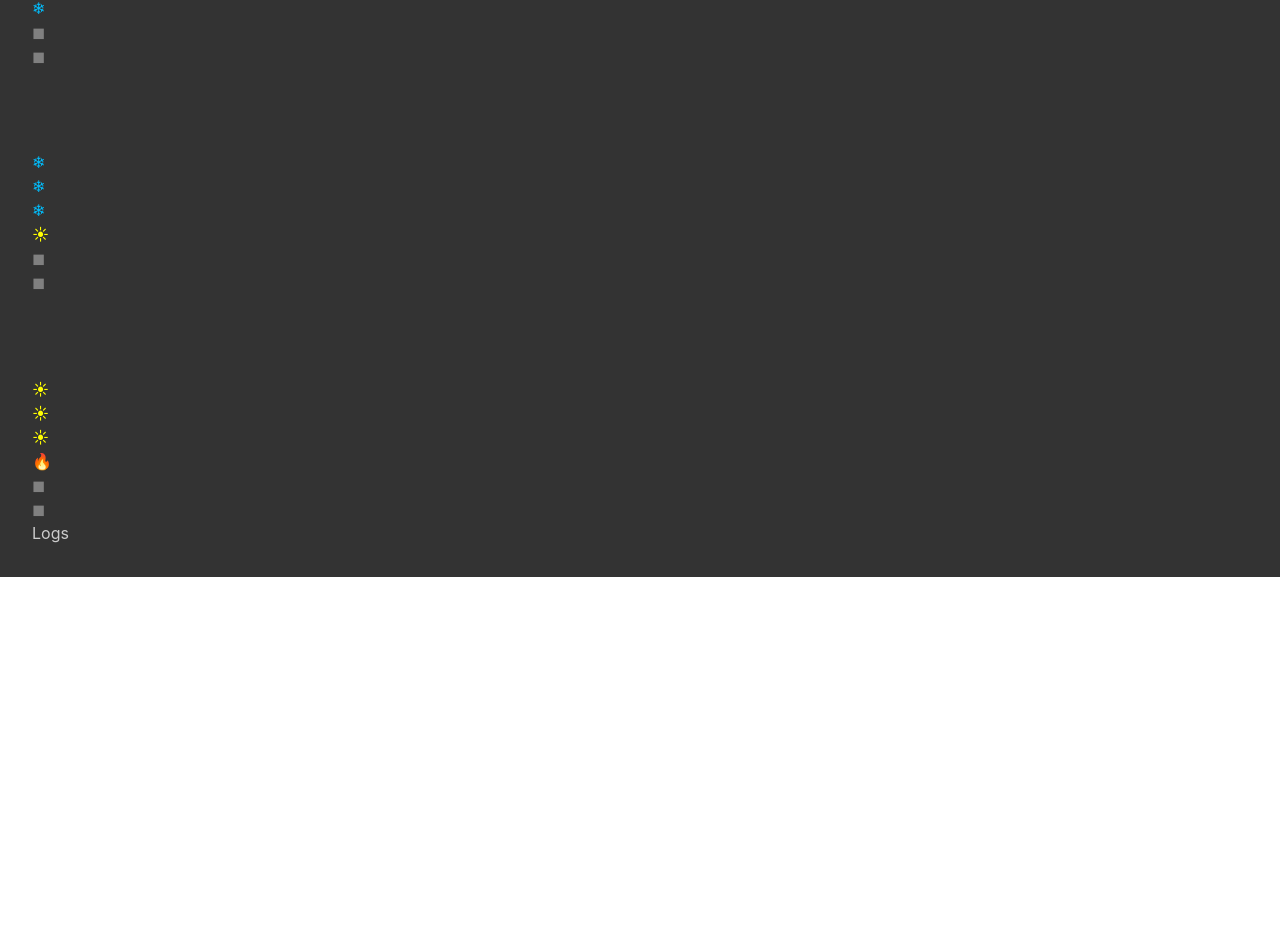
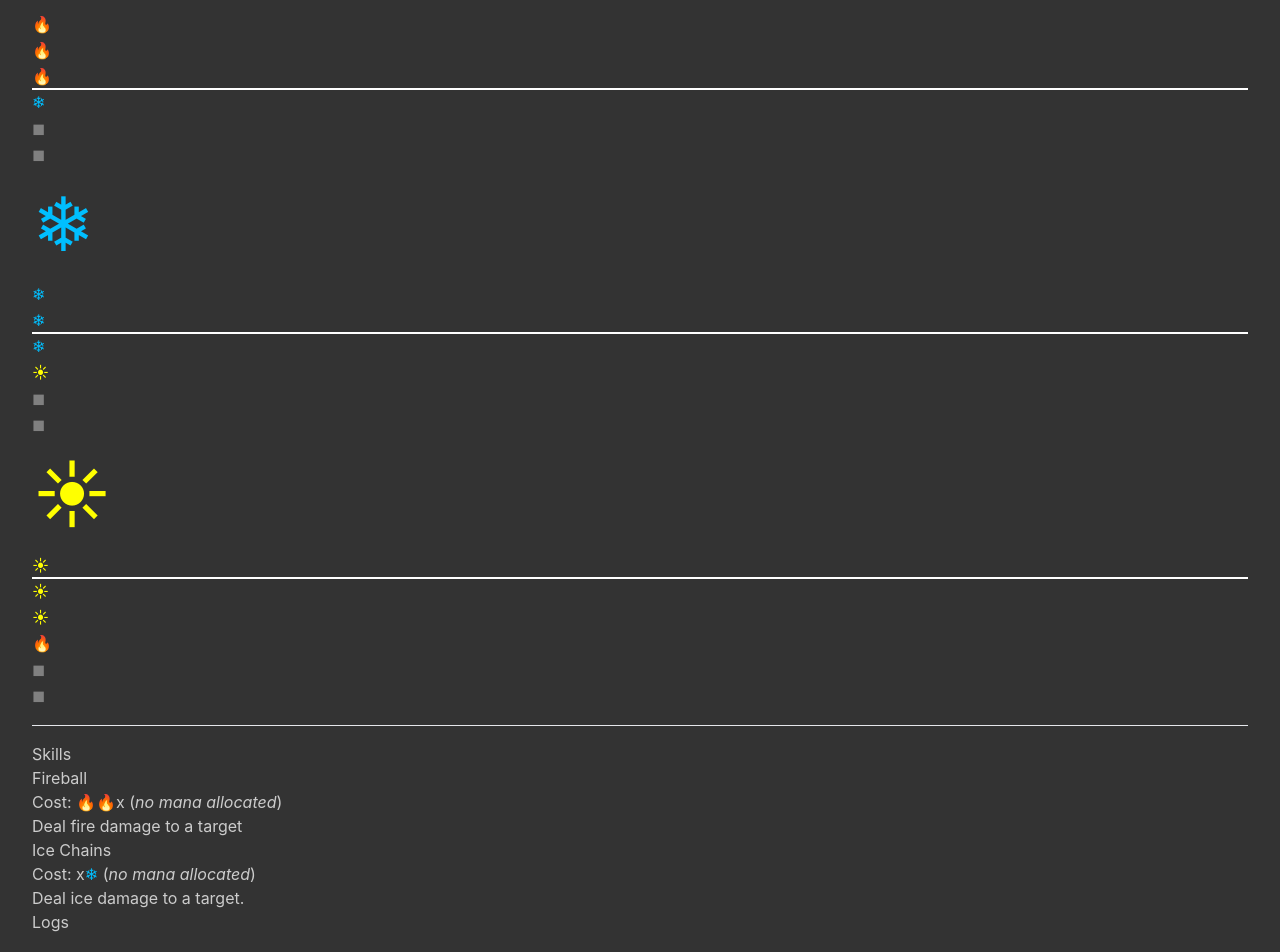
Before and after one commit to Vindexus/RyanDiceGame, a React (Vite) app: page / in a window 1280 px wide. Shown: the part 384-1336 px from the top of the page. Before the commit the page ends 961 px from the top, so only its background shows below. Built offline with nearby package versions, Linux system fonts and the light colour scheme.

Commit message:
More game stuff and a stray html file

```diff
--- /dev/null
+++ b/colin-semantic.html
@@ -0,0 +1,154 @@
+<!DOCTYPE html>
+<html lang="en">
+<head>
+	<meta charset="UTF-8">
+	<meta name="viewport" content="width=device-width, initial-scale=1.0">
+	<meta http-equiv="X-UA-Compatible" content="ie=edge">
+	<title>HTML5 Semantic Elements Resources - Colin Kierans</title>
+	<link rel="icon" href="./favicon.ico" type="image/x-icon">
+	<style>
+      /*
+				1. Use a more-intuitive box-sizing model.
+			*/
+      *, *::before, *::after {
+          box-sizing: border-box;
+      }
+      /*
+				2. Remove default margin
+			*/
+      * {
+          margin: 0;
+      }
+      /*
+				Typographic tweaks!
+				3. Add accessible line-height
+				4. Improve text rendering
+			*/
+      body {
+          line-height: 1.5;
+          -webkit-font-smoothing: antialiased;
+      }
+      /*
+				5. Improve media defaults
+			*/
+      img, picture, video, canvas, svg {
+          display: block;
+          max-width: 100%;
+      }
+      /*
+				6. Remove built-in form typography styles
+			*/
+      input, button, textarea, select {
+          font: inherit;
+      }
+      /*
+				7. Avoid text overflows
+			*/
+      p, h1, h2, h3, h4, h5, h6 {
+          overflow-wrap: break-word;
+      }
+      /*
+				8. Create a root stacking context
+			*/
+      #root, #__next {
+          isolation: isolate;
+      }
+	</style>
+	<style>
+			body {
+					min-height: 100vh;
+					background: #111;
+					line-height: 1.4;
+					font-family: sans-serif;
+					font-size: 18px;
+					color: #eee;
+			}
+
+			main {
+					max-width: 600px;
+					margin: 1em auto;
+			}
+
+			section {
+          background: #242424;
+          margin: 0 auto 1em;
+          padding: 2em;
+          border-radius: 1em;
+			}
+
+			h1, h2, h3 {
+					color: mediumpurple;
+					font-weight: bold;
+					margin: 0;
+			}
+
+			h1 {
+					color: #eee;
+					font-size: 1.75em;
+			}
+
+			h2 {
+					font-size: 1.5em;
+			}
+
+			a, a:visited {
+					color: teal;
+					text-decoration: underline;
+			}
+
+			a:hover {
+					color: lightseagreen;
+			}
+
+			section {
+					margin-bottom: 1em;
+			}
+
+			ul {
+					list-style: inside;
+					padding: 0px;
+			}
+
+			li {
+					margin: 0 0 0.5em;
+
+			}
+	</style>
+</head>
+<body>
+	<main>
+		<section>
+			<h2>Lecture Links</h2>
+			<ul>
+				<li>
+					<a href="https://github.com/Vindexus/Semantic">Assignment</a>
+					<small> - View the README for instructions</small>
+				</li>
+				<li>
+					<a href="https://docs.google.com/presentation/d/18nsQCpWBBtHlJM3H_L6M-eJCnv8SjXBc6pw8zfWb9GY/edit?usp=sharing">Lecture Slides</a>
+				</li>
+			</ul>
+		</section>
+		<section>
+			<h2>Further Reading</h2>
+			<ul>
+				<li>
+					<a href="https://www.w3schools.com/tags/default.asp">
+						W3Schools HTML Element Reference
+					</a>
+				</li>
+				<li>
+					<a href="https://codepen.io/plfstr/full/zYqQeRw">
+						Tag Memory Game
+					</a>
+				</li>
+				<li>
+					<a href="https://www.freecodecamp.org/news/semantic-html5-elements/">
+						Semantic HTML5 Elements Explained
+					</a>
+				</li>
+			</ul>
+		</section>
+	</main>
+</body>
+</html>
--- a/src/App.css
+++ b/src/App.css
@@ -1,6 +1,16 @@
 body, html {
     background: #333;
     color: #ccc;
+}
+
+html {
+    -webkit-touch-callout: none; /* iOS Safari */
+    -webkit-user-select: none; /* Safari */
+    -khtml-user-select: none; /* Konqueror HTML */
+    -moz-user-select: none; /* Old versions of Firefox */
+    -ms-user-select: none; /* Internet Explorer/Edge */
+    user-select: none; /* Non-prefixed version, currently
+                                  supported by Chrome, Edge, Opera and Firefox */
 }
 
 body {
@@ -33,3 +43,49 @@ body {
 .empty-mana {
     opacity: 0.5;
 }
+
+.mana-die {
+    transition: all 0.25s ease;
+    border-color: #666;
+    background: none;
+}
+
+.mana-die-selected {
+    border-color: white;
+    box-shadow: 0px 3px 13px white;
+}
+
+div.mana-die-spent {
+    opacity: 0.25;
+    box-shadow: none;
+    border-color: #666;
+    transform: scale(0.9);
+}
+
+.mana-die-face {
+    border-bottom: 2px solid transparent;
+    transition: all 0.25s ease;
+}
+
+.mana-die-face.highlight {
+    border-color: white;
+}
+
+h3 {
+    font-weight: bold;
+    font-size: 1.3em;
+}
+
+hr.divider {
+    margin: 1em 0;
+}
+
+.skill.disabled {
+
+}
+
+.skill.castable {
+    cursor: pointer;
+    box-shadow: 0px 0px 10px #535bf2;
+    border-color: #535bf2;
+}
--- a/src/App.tsx
+++ b/src/App.tsx
@@ -1,59 +1,140 @@
-import { useState } from 'react'
+import {useEffect, useState} from 'react'
 import './App.css'
-import {Game, newGame, rerollEnemyDice, rollEnemyDice, rollManaDice} from "./lib/game";
+import {
+	Game,
+	newGame,
+	newRound,
+	rerollEnemyDice,
+	rerollSelectedManaDice,
+	rollEnemyDice,
+	rollManaDice, assignMana
+} from "./lib/game";
 import EnemyCard from "./components/EnemyCard";
 import CombatantHeader from "./components/CombatantHeader";
-import ManaDieC from "./components/ManaDie";
+import ManaDieC, {ManaIcon} from "./components/ManaDie";
+import {canCast} from "./lib/skill";
 rollEnemyDice
 const styles = {
-	btn: `btn text-sm border-gray px-2 py-1 bg-gray`
+	btn: `rounded bg-teal-800 text-sm px-4 py-2 bg-gray ms-1`
 }
 
 function App() {
 	const [game, setGame] = useState<Game>(newGame())
+	const [selectedManaDice, setSelectedManaDice] = useState<number[]>([])
+
+	function clickManaDie (idx: number) {
+		if (game.manaDice[idx].spent) {
+			return
+		}
+
+		if (selectedManaDice.includes(idx)) {
+			setSelectedManaDice(selectedManaDice.filter(x => {
+				return x !== idx
+			}))
+		}
+		else {
+			setSelectedManaDice([
+				...selectedManaDice,
+				idx,
+			])
+		}
+	}
+
+	function clickSkill (id: string) {
+		setGame(assignMana(game, id, selectedManaDice))
+		setSelectedManaDice([])
+	}
+
+	useEffect(() => {
+		setGame(newRound(game))
+	}, [])
+
   return (
     <>
 			<div className={'container mx-auto px-4'}>
-				<header className={'w-full border p-2 text-xl flex justify-between'}>
-					<div>
-						Game!
-					</div>
+				<header className={'w-full border p-2 flex justify-between content-center'}>
+					<span className={'text-xl'}>
+						Round {game.roundNumber}
+					</span>
 					<div>
 						<button className={styles.btn} type={'button'} onClick={() => {
-							setGame(rollManaDice(game))
+							if (game.enemies[0].roll === null) {
+								return
+							}
+							if (selectedManaDice.length === 0) {
+								return
+							}
+
+							setGame(rerollSelectedManaDice(game, selectedManaDice))
+							setSelectedManaDice([])
 						}}>
-							Roll Mana Dice
+							Reroll {selectedManaDice.length} Mana and Enemies
 						</button>
 						<button className={styles.btn} type={'button'} onClick={() => {
-							setGame(rollEnemyDice(game))
+							setGame(newRound(game))
 						}}>
-							New Enemy Attacks
+							New Round
 						</button>
-						<button className={styles.btn} type={'button'} onClick={() => {
+						{/*<button className={styles.btn} type={'button'} onClick={() => {
 							setGame(rerollEnemyDice(game))
 						}}>
 							Reroll Enemies
-						</button>
+						</button>*/}
 					</div>
 				</header>
 				<main className={'w-full flex flex-row'}>
 					<div className={'w-2/3 mt-3 me-3 border p-2'}>
 						<section>
-							<h3 className={'font-bold text-lg'}>Enemies</h3>
+							<h3>Enemies</h3>
 							{game.enemies.map((e) => {
 								return <EnemyCard enemy={e} key={e.id} />
 							})}
 						</section>
-						<hr className={'my-4'} />
+						<hr className={'divider'} />
 						<section>
 							<CombatantHeader combatant={game.player} />
 						</section>
 						<section>
+							<h3>Mana</h3>
 							<div className={'flex w-full justify-around p-2'}>
 								{game.manaDice.map((md, idx) => {
-									return <ManaDieC die={md} key={idx} />
+									return <ManaDieC
+										data-name={"mana-die"}
+										die={md}
+										selected={selectedManaDice.includes(idx)}
+										key={idx}
+										onClick={() => {
+											clickManaDie(idx)
+										}} />
 								})}
 							</div>
+						</section>
+						<hr className={'divider'} />
+						<section>
+							<h3>Skills</h3>
+							{game.skills.map((skill) => {
+								const {type, id, paidMana} = skill
+								const castable = canCast(skill)
+								return <div className={'skill my-2 border p-2 ' + (castable ? ' castable' : ' disabled')} key={id} onClick={() => {
+									clickSkill(id)
+								}}>
+									<header>
+										<h3 className={'text-lg font-bold'}>{type.name}</h3>
+										<div className={'font-semibold'}>
+											Cost: {skill.cost.map((m, idx) => {
+												return <span className={'mana-cost'} key={idx}>
+													{m === 'any' ? 'x' : <ManaIcon type={m} />}
+												</span>
+											})} ({skill.paidMana.length
+												? skill.paidMana.map((pm, idx) => <ManaIcon type={pm} key={idx} />)
+												: <em>no mana allocated</em>})
+										</div>
+									</header>
+									<div>
+										{type.description}
+									</div>
+								</div>
+							})}
 						</section>
 					</div>
 					<aside className={'border p-2 w-1/3 mt-3'}>
--- a/src/components/ManaDie.tsx
+++ b/src/components/ManaDie.tsx
@@ -2,18 +2,20 @@ import {ManaDie, ManaDieFace, ManaType} from "../lib/mana";
 
 type ManaDieProps = {
 	die: ManaDie
+	selected: boolean
+	onClick: Function
 }
 
 export default function ManaDieC (props: ManaDieProps) {
-	const {die} = props
-	const active = die.activeFaceIdx >= 0 ? die.faces[die.activeFaceIdx] : null
-	return <div className={'w-32 h-32 border flex flex-col justify-between'}>
-		<div className={'h-2/3 flex justify-center align-center'} style={{fontSize: '55px'}}>
-			{active ? <ManaDieFaceC face={active} /> : <>&nbsp;</>}
+	const {die, selected, onClick} = props
+	const activeFace = die.activeFaceIdx >= 0 ? die.faces[die.activeFaceIdx] : null
+	return <div onClick={() => onClick()} className={`mana-die w-32 h-32 tw-border-solid border-2 flex flex-col justify-between mana-die-${selected ? 'selected' : ''} ${die.spent ? 'mana-die-spent' : ''}`}>
+		<div className={'h-2/3 flex justify-center align-center'} style={{fontSize: '75px'}}>
+			{activeFace ? <ManaDieFaceC face={activeFace} /> : <>&nbsp;</>}
 		</div>
 		<div className={'flex justify-around'}>
 			{die.faces.map((face, idx) => {
-				return <ManaDieFaceC face={face} key={idx} />
+				return <ManaDieFaceC face={face} key={idx} highlight={idx === die.activeFaceIdx} />
 			})}
 		</div>
 	</div>
@@ -32,16 +34,23 @@ function getManaSymbol (type: ManaType) {
 	}
 }
 
-function ManaDieFaceC ({face}: {face: ManaDieFace}) {
-	return <div className={'flex flex-wrap justify-center content-center'}>
+function ManaDieFaceC ({face, highlight}: {face: ManaDieFace, highlight: boolean}) {
+	if (!face) {
+		return <div>!F</div>
+	}
+
+	return <div className={'mana-die-face flex flex-wrap justify-center content-center ' + (highlight ? 'highlight' : '')}>
 		{!face.globes.length && <div className={'empty-mana'}>◼</div>}
 		{face.globes.map((g, idx) => {
 
 
-			return <span key={idx} className={'mana-' + g.type}>
-				{getManaSymbol(g.type)}
-				{g.number !== 1 ? `x${g.number}` : ''}
-			</span>
+			return <ManaIcon key={idx} type={g.type} />
 		})}
 	</div>
 }
+
+export function ManaIcon ({type}: ManaType) {
+	return <span className={'mana-' + type}>
+		{getManaSymbol(type)}
+	</span>
+}
--- a/src/index.css
+++ b/src/index.css
@@ -34,16 +34,3 @@ h1 {
   font-size: 3.2em;
   line-height: 1.1;
 }
-
-@media (prefers-color-scheme: light) {
-  :root {
-    color: #213547;
-    background-color: #ffffff;
-  }
-  a:hover {
-    color: #747bff;
-  }
-  button {
-    background-color: #f9f9f9;
-  }
-}
--- a/src/lib/consts.ts
+++ b/src/lib/consts.ts
@@ -1,4 +1,5 @@
 import {EnemyType, EnemyTypeKey} from "./game";
+import {SkillType, SkillTypeKey} from "./skill";
 
 export const ENEMY_TYPES : Record<EnemyTypeKey, EnemyType> = {
 	goblin: {
@@ -14,3 +15,18 @@ export const ENEMY_TYPES : Record<EnemyTypeKey, EnemyType> = {
 		hp: 16,
 	}
 }
+
+export const SKILL_TYPES : Record<SkillTypeKey, SkillType> = {
+	fireball: {
+		name: 'Fireball',
+		cost: ['fire', 'fire', 'any'],
+		description: 'Deal fire damage to a target',
+		key: 'fireball',
+	},
+	ice_chains: {
+		key: 'ice_chains',
+		name: 'Ice Chains',
+		description: 'Deal ice damage to a target.',
+		cost: ['any', 'ice'],
+	},
+}
--- a/src/lib/game.ts
+++ b/src/lib/game.ts
@@ -2,6 +2,7 @@ import {Draft, produce} from "immer";
 import {ENEMY_TYPES} from "./consts";
 import {getRandomInt, rollDie} from "./random";
 import {ManaDie, newManaDie} from "./mana";
+import {newSkill, Skill} from "./skill";
 
 export type Game = {
 	player: Player
@@ -10,6 +11,7 @@ export type Game = {
 	logs: string[]
 	over: boolean
 	manaDice: ManaDie[]
+	skills: Skill[]
 }
 
 export type Combatant = {
@@ -83,13 +85,17 @@ export function newGame () : Game {
 			newEnemy('goblin'),
 			newEnemy('goblin'),
 		],
-		roundNumber: 1,
+		roundNumber: 0,
 		over: false,
 		logs: [],
 		manaDice: [
 			newManaDie(['fire', 'fire', 'fire', 'ice']),
 			newManaDie(['ice', 'ice', 'ice', 'light']),
 			newManaDie(['light', 'light', 'light', 'fire']),
+		],
+		skills: [
+			newSkill('fireball'),
+			newSkill('ice_chains'),
 		]
 	}
 }
@@ -113,11 +119,53 @@ export function rerollEnemyDice (game: Game) : Game {
 	})
 }
 
-export function rollManaDice (game: Game) : Game {
+/**
+ * User has decided to reroll their dice
+ * @param game
+ * @param manaDiceIndices
+ */
+export function rerollSelectedManaDice (game: Game, manaDiceIndices: number[]) : Game {
+	// TODO: Have a number of rerolls to subtract
+	const updated = rerollEnemyDice(game)
+	return rollSelectedManaDice(updated, manaDiceIndices)
+}
+
+export function rollSelectedManaDice (game: Game, manaDiceIndices: number[]): Game {
 	return produce<Game>(game,(draft: Draft<Game>) => {
-		draft.manaDice.forEach((md) => {
+		manaDiceIndices.forEach((idx) => {
+			const md = draft.manaDice[idx]
 			const activeIdx = getRandomInt(Math.random().toString(), 0, md.faces.length-1)
 			md.activeFaceIdx = activeIdx
 		})
 	})
 }
+
+export function rollManaDice (game: Game) : Game {
+	return rollSelectedManaDice(game, game.manaDice.map((_, idx) => idx))
+}
+
+export function newRound (game: Game) : Game {
+	const updated = rollManaDice(rollEnemyDice(game))
+	return produce<Game>(updated, (draft: Draft<Game>) => {
+		draft.manaDice.forEach((md) => {
+			md.spent = false
+		})
+		draft.roundNumber += 1
+	})
+}
+
+export function assignMana (game: Game, skillId: string, selectedManaIndices: number[]) : Game {
+	return produce<Game>(game, (draft: Draft<Game>) => {
+		const skill = draft.skills.find(x => x.id === skillId)!
+		selectedManaIndices.forEach((idx) => {
+			const die = draft.manaDice[idx]
+			die.spent = true
+
+			die.faces[die.activeFaceIdx].globes.forEach((g) => {
+				for (let i = 1; i <= g.number; g++) {
+					skill.paidMana.push(g.type)
+				}
+			})
+		})
+	})
+}
--- a/src/lib/mana.ts
+++ b/src/lib/mana.ts
@@ -2,7 +2,7 @@ export type ManaType = 'fire' | 'ice' | 'nature' | 'steel' | 'light' | 'dark'
 
 export type ManaGlobe = {
 	type: ManaType
-	number?: number // Blank defaults to 1
+	number: number // Blank defaults to 1
 }
 
 export type ManaDieFace = {
@@ -12,6 +12,7 @@ export type ManaDieFace = {
 export type ManaDie = {
 	faces: ManaDieFace[]
 	activeFaceIdx: number
+	spent: boolean
 }
 
 export function newManaDie (types: ManaType[]) : ManaDie {
@@ -35,6 +36,7 @@ export function newManaDie (types: ManaType[]) : ManaDie {
 
 	return {
 		faces,
+		spent: false,
 		activeFaceIdx: -1,
 	}
 }
--- /dev/null
+++ b/src/lib/skill.ts
@@ -0,0 +1,51 @@
+import {ManaType} from "./mana";
+import {SKILL_TYPES} from "./consts";
+
+export type ManaCost = 'any' | ManaType
+
+export type SkillTypeKey = 'fireball' | 'ice_chains'
+
+export type SkillType = {
+	key: SkillTypeKey
+	name: string
+	cost: ManaCost[]
+	description: string
+}
+
+export type Skill = {
+	type: SkillType
+	paidMana: ManaType[]
+	id: string,
+	cost: ManaCost[]
+}
+
+let id = 0
+export function newSkill (key: SkillTypeKey) : Skill {
+	const type = SKILL_TYPES[key]
+	id++
+	return {
+		id: `s_${id}`,
+		type,
+		paidMana: [],
+		cost: JSON.parse(JSON.stringify(type.cost)),
+	}
+}
+
+export function canCast (skill: Skill) : boolean {
+	const anyMana = skill.cost.filter(x => x === 'any')
+	const specificMana = skill.cost.filter(x => x !== 'any')
+
+	const spendable = [...skill.paidMana]
+	for (let i = 0; i < specificMana.length; i++) {
+		const typeNeeded = specificMana[i]
+		const found = spendable.findIndex(x => x === typeNeeded)
+		if (found >= 0) {
+			spendable.splice(found, 1)
+		}
+		else {
+			return false
+		}
+	}
+
+	return anyMana.length <= spendable.length
+}
```
